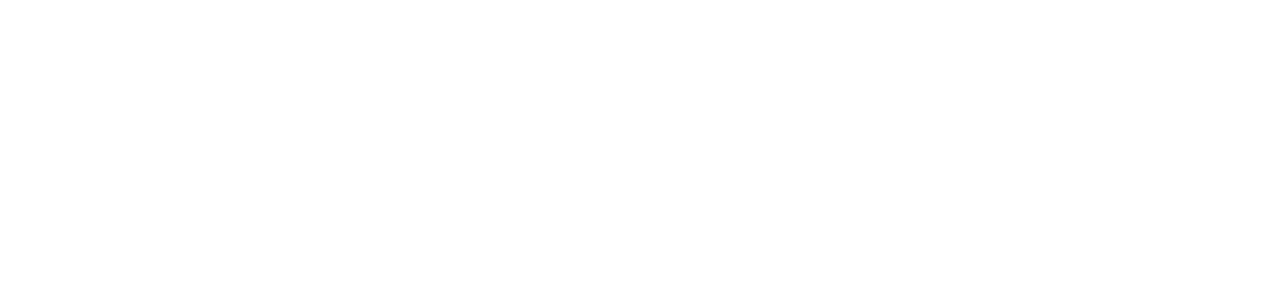
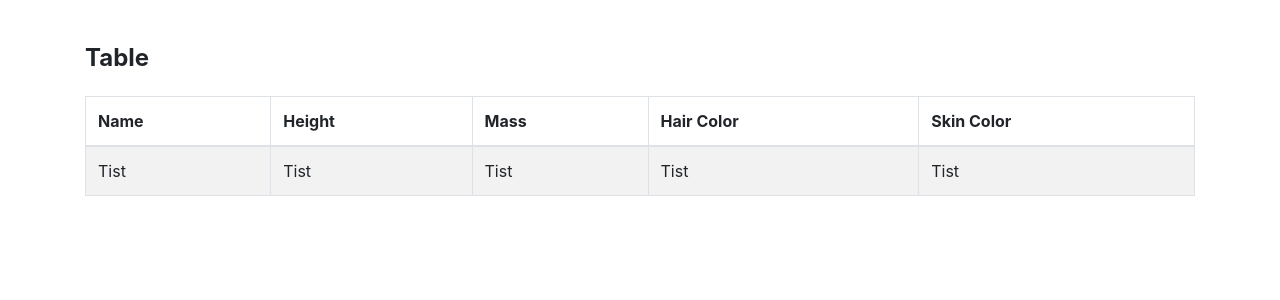
Before and after one commit to bintangkevin29/graph-and-memoized-table, a React (Create React App) app: page / in a window 1280 px wide. Shown: the top 300 px of the page. Built offline with nearby package versions, Linux system fonts and the light colour scheme.

Commit message:
added table section component

```diff
--- a/src/App.tsx
+++ b/src/App.tsx
@@ -1,10 +1,10 @@
-import React from 'react';
+import React from "react";
 
-function App() {
-  return (
-    <div className="App">
-    </div>
-  );
-}
+import "./style/main.scss";
+import TableSection from "./components/table-section";
+
+const App: React.FC = () => {
+  return <TableSection />;
+};
 
 export default App;
--- /dev/null
+++ b/src/components/section-header/index.tsx
@@ -0,0 +1 @@
+export { default } from "./section-header.component";
--- /dev/null
+++ b/src/components/section-header/section-header.component.tsx
@@ -0,0 +1,9 @@
+import React from "react";
+
+import "./section-header.style.scss";
+
+const SectionHeader: React.FC = ({ children }) => {
+  return <span className="sectionHeader">{children}</span>;
+};
+
+export default SectionHeader;
--- /dev/null
+++ b/src/components/section-header/section-header.style.scss
@@ -0,0 +1,6 @@
+.sectionHeader {
+  display: block;
+  font-weight: 700;
+  font-size: 24px;
+  padding-bottom: 20px;
+}
--- /dev/null
+++ b/src/components/table-section/index.tsx
@@ -0,0 +1 @@
+export { default } from "./table-section.component";
--- /dev/null
+++ b/src/components/table-section/table-section.component.tsx
@@ -0,0 +1,35 @@
+import React from "react";
+
+import Section from "../section";
+import SectionHeader from "../section-header";
+import { Table } from "react-bootstrap";
+
+const TableSection: React.FC = () => {
+  return (
+    <Section className="tableSection">
+      <SectionHeader>Table</SectionHeader>
+      <Table striped bordered hover>
+        <thead>
+          <tr>
+            <th>Name</th>
+            <th>Height</th>
+            <th>Mass</th>
+            <th>Hair Color</th>
+            <th>Skin Color</th>
+          </tr>
+        </thead>
+        <tbody>
+          <tr>
+            <td>Tist</td>
+            <td>Tist</td>
+            <td>Tist</td>
+            <td>Tist</td>
+            <td>Tist</td>
+          </tr>
+        </tbody>
+      </Table>
+    </Section>
+  );
+};
+
+export default TableSection;
--- /dev/null
+++ b/src/components/table-section/table-section.style.scss
@@ -0,0 +1,2 @@
+.tableSection {
+}
--- a/src/index.tsx
+++ b/src/index.tsx
@@ -2,8 +2,14 @@
 import ReactDOM from "react-dom";
 import App from "./App";
 import * as serviceWorker from "./serviceWorker";
+import { BrowserRouter } from "react-router-dom";
 
-ReactDOM.render(<App />, document.getElementById("root"));
+ReactDOM.render(
+  <BrowserRouter>
+    <App />
+  </BrowserRouter>,
+  document.getElementById("root")
+);
 
 // If you want your app to work offline and load faster, you can change
 // unregister() to register() below. Note this comes with some pitfalls.
--- /dev/null
+++ b/src/style/main.scss
@@ -0,0 +1 @@
+@import "~bootstrap/scss/bootstrap";
```
